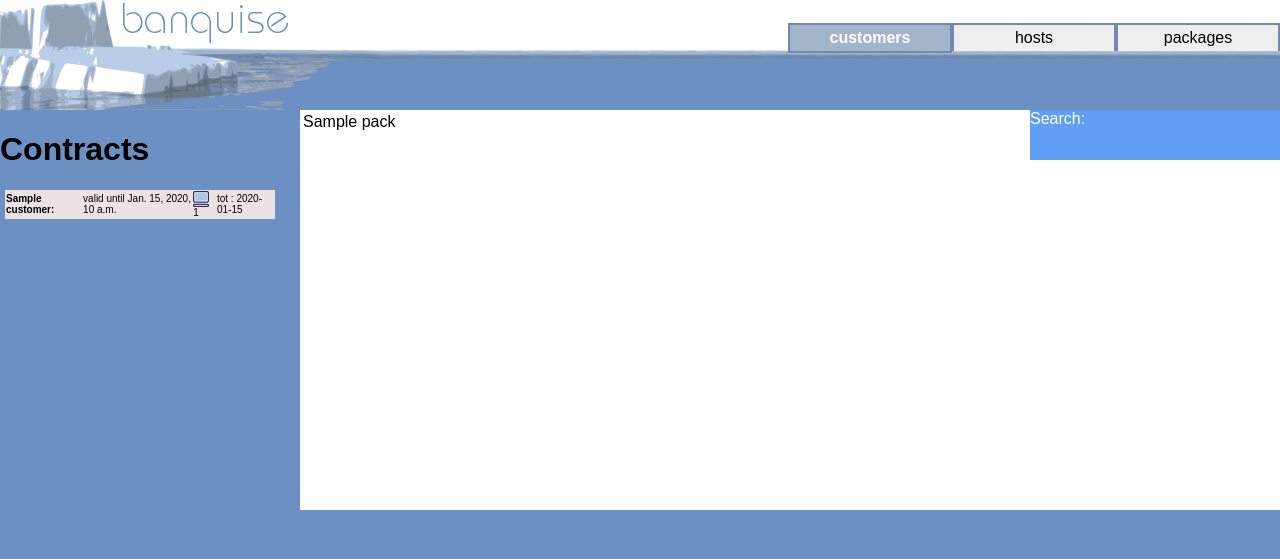
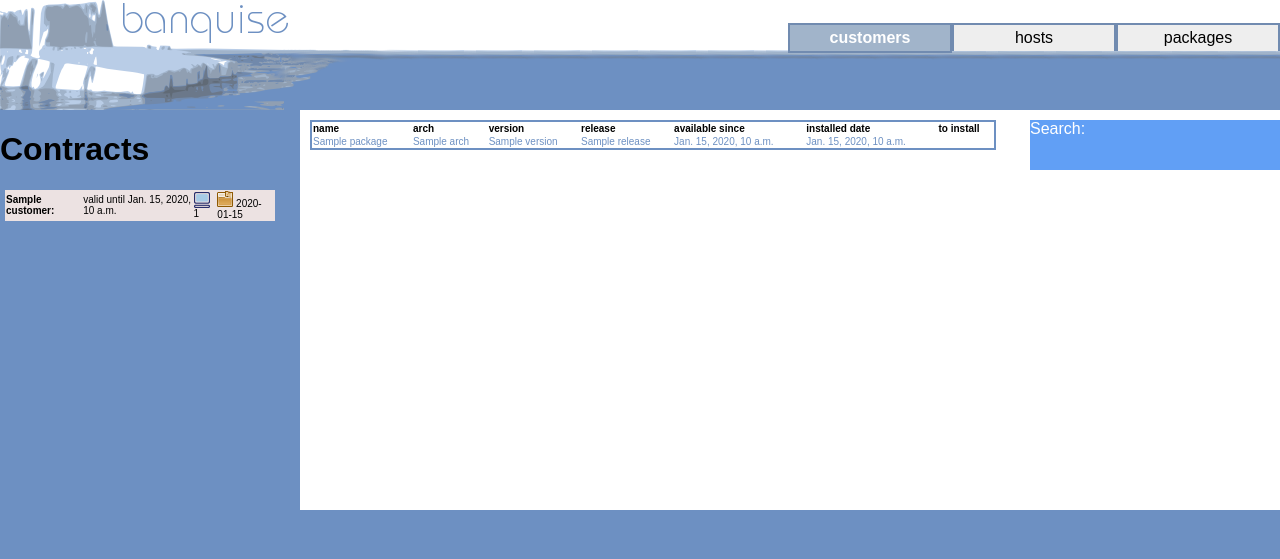
Before and after one commit to lefred/banquise, a Django app: template web/templates/packages.html in a window 1280 px wide. Shown: the top 559 px of the page. Run offline with Django 3.2, Linux system fonts and the light colour scheme; the template is opened without the code that fills it: most values are stand-ins (such as "Sample title", 1, 10 or a date in 2020).

Commit message:
time is added in the dates and a table is available with the packages work still in progress
Signed-off-by: fred <fred@localhost>

```diff
--- a/web/media/css/banquise.css
+++ b/web/media/css/banquise.css
@@ -123,6 +123,28 @@ a:hover {
 		border-bottom: 1px dashed #6d90c2;
 }
 
+#packages {
+        margin-left: 300px;
+}
+
+#packages table {
+	    border-collapse:collapse;
+	    width: 70%;
+	    padding: 10;
+	    margin: 10;
+		border: 2px solid #6d90c2;
+}
+
+#packages th {
+	    font-size: 10px;
+		text-align: left;
+}
+
+#packages td {
+	    font-size: 10px;
+		color: #6d90c2;
+		border-bottom: 1px dashed #6d90c2;
+}
 
 #right {
 	float:right;
--- a/web/templates/index.html
+++ b/web/templates/index.html
@@ -22,7 +22,7 @@
         <td><strong>{{cont.customer.name}}:</strong></td>
         <td>valid until {{cont.end_date}}</td>
         <td><img src='/media/images/icons/host.png' height='16'> {{ cont.hosts.count }} </td>
-        <td> tot : {{ cont.packages_to_update }} </td>
+        <td><img src='/media/images/icons/package.png' height='16'> {{ cont.packages_to_update }} </td>
     </tr>
     {% endfor %}
 </table>
--- a/web/templates/packages.html
+++ b/web/templates/packages.html
@@ -1,9 +1,26 @@
 {% extends "index.html" %}
+{%load smart_if%}
 {% block content %}
+<div id='packages'>
 <table>
+    <tr>
+        <th>name</th>
+        <th>arch</th>
+        <th>version</th>
+        <th>release</th>
+        <th>available since</th>
+        <th>installed date</th>
+        <th>to install</th>
+    </tr>
     {% for pack in packages %}
     <tr>
-        <td>{{ pack }}</td>
+        <td>{{ pack.package.name }}</td>
+        <td>{{ pack.package.arch }}</td>
+        <td>{{ pack.package.version }}</td>
+        <td>{{ pack.package.release }}</td>
+        <td>{{ pack.date_available }}</td>
+        <td>{{ pack.date_installed }}</td>
+        <td>{% if not pack.date_installed %}<input type="checkbox" name="{{ pack.id }}" value="to_install" />{% endif %}</td>
     </tr>
    {% endfor %}
 </table>
```
Also changed, not shown: web/views.py (+13 -13 lines), web/media/images/icons/package.png.
